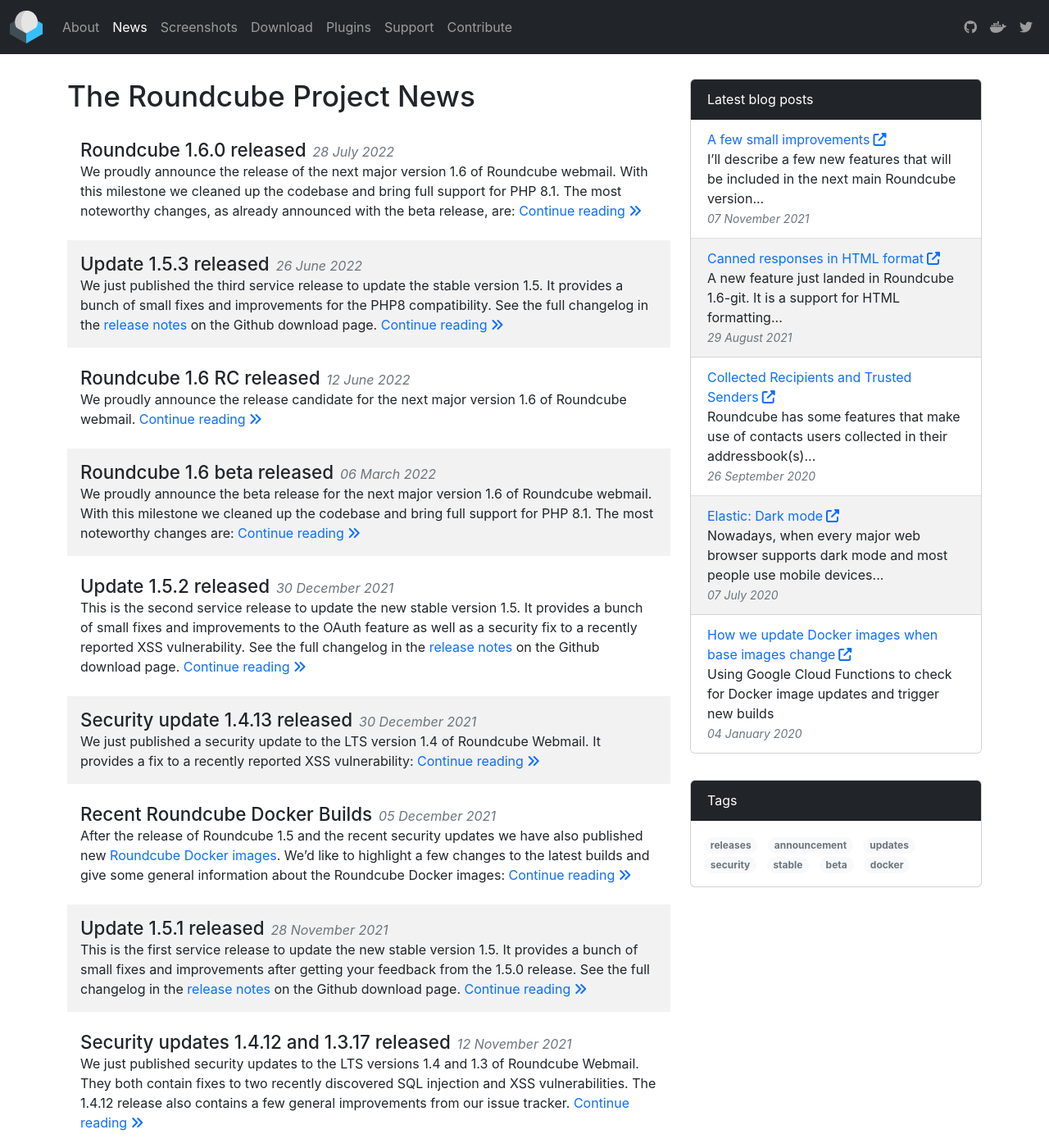
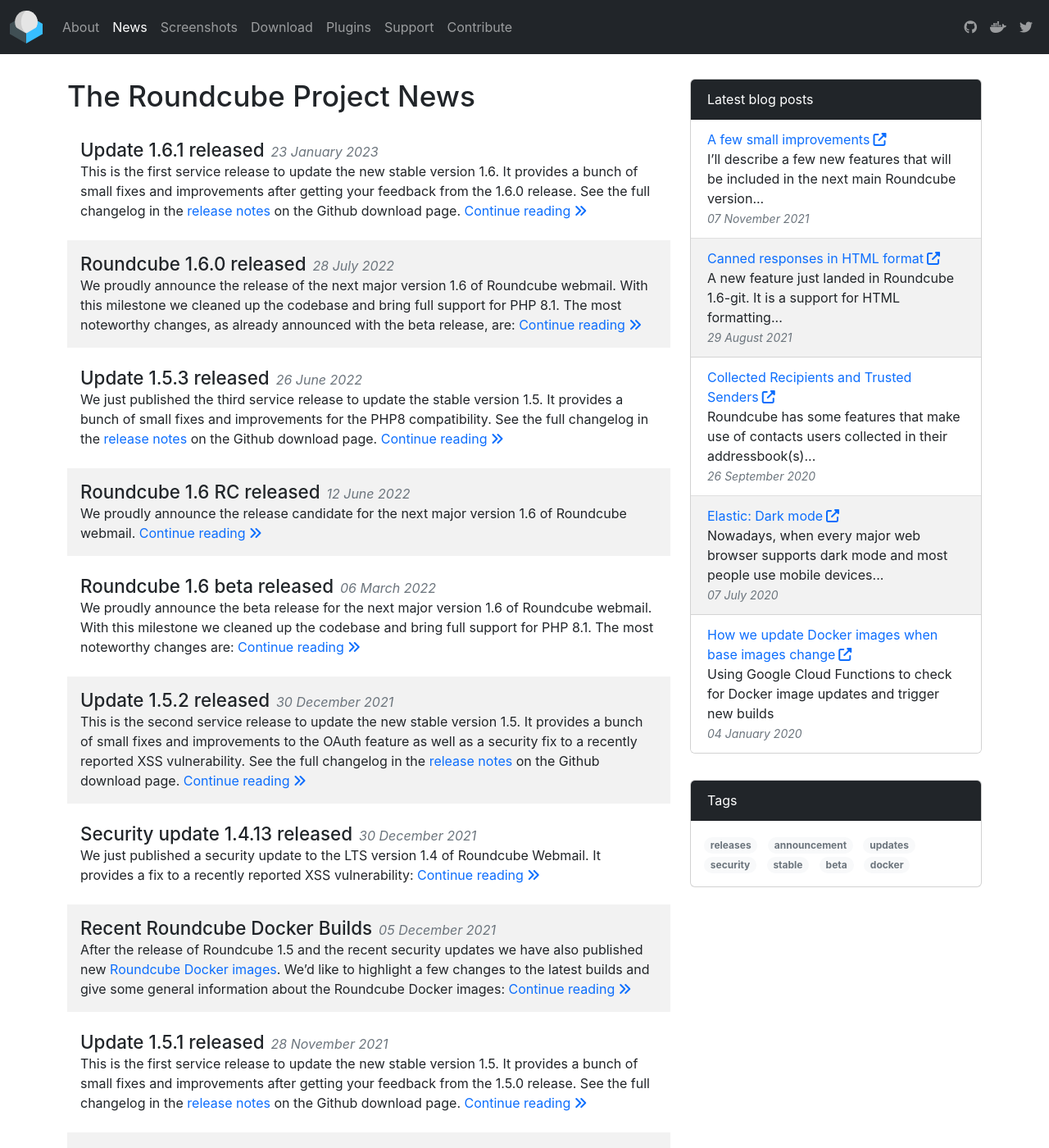
Before and after one commit to roundcube/roundcube.github.com, a Jekyll site: the page built from news/index.html, in a window 1280 px wide and 1400 px high. Shown: the whole window at 82% size. Built offline with Jekyll 4.4.1, drawn with Linux system fonts in a browser that asks for light colours; nearby versions of some CDN libraries; the list of posts is cut into pages by our own code; comment, search, counter and statistics services are not loaded; some of the changed text lies outside the part shown.

Commit message:
Announce 1.6.1 release

```diff
--- a/_data/releases.json
+++ b/_data/releases.json
@@ -1,25 +1,25 @@
 {
     "stable": {
         "name": "Stable version",
-        "version": "1.6.0",
+        "version": "1.6.1",
         "sources": [
             {
                 "package": "Dependent",
-                "url": "https://github.com/roundcube/roundcubemail/releases/download/1.6.0/roundcubemail-1.6.0.tar.gz",
+                "url": "https://github.com/roundcube/roundcubemail/releases/download/1.6.1/roundcubemail-1.6.1.tar.gz",
                 "size": "3.7 MB",
-                "checksum": "1224eaf628888e503c49d0e8a69aa4997e566c3605738d0303d9c7a09722f363"
+                "checksum": "ebf3b28d1a073bca9accb7c6c849593046426371797686ea3cb4894402373ea8"
             },
             {
                 "package": "Complete",
-                "url": "https://github.com/roundcube/roundcubemail/releases/download/1.6.0/roundcubemail-1.6.0-complete.tar.gz",
+                "url": "https://github.com/roundcube/roundcubemail/releases/download/1.6.1/roundcubemail-1.6.1-complete.tar.gz",
                 "size": "5.7 MB",
-                "checksum": "2409ccdfe2e465f086cb9fc18c88dfe0aaf6ccc23924564975061209921694ba"
+                "checksum": "46c2f6ba34bcb7e57e47cb034bf338e5fc7dcceddda9212a2ef3bd3146d97bed"
             },
             {
                 "package": "Framework",
-                "url": "https://github.com/roundcube/roundcubemail/releases/download/1.6.0/roundcube-framework-1.6.0.tar.gz",
+                "url": "https://github.com/roundcube/roundcubemail/releases/download/1.6.1/roundcube-framework-1.6.1.tar.gz",
                 "size": "1.8 MB",
-                "checksum": "1573cd6b7b7f77d36de9bcc57055c1ade79f60ef5e01851f14f6a998a075fb89"
+                "checksum": "05d2dfe65772e056effe72af4df79ff66829221b7ec3f96d0f71e054a0261b08"
             }
         ]
     },
--- /dev/null
+++ b/_posts/2023-01-23-update-1.6.1-released.md
@@ -0,0 +1,23 @@
+---
+layout: article
+title: Update 1.6.1 released
+tags: releases updates stable
+---
+This is the first service release to update the new stable version 1.6.
+It provides a bunch of small fixes and improvements after getting your feedback
+from the 1.6.0 release. See the full changelog in the [release notes](https://github.com/roundcube/roundcubemail/releases/tag/1.6.1) on the Github download page.
+
+This release is considered stable and we recommend to update all productive installations
+of Roundcube with this version. Download it from [roundcube.net](https://roundcube.net/download).
+
+Please do backup your data before updating!
+
+## Upgrading the Complete Package
+
+Attention when upgrading Roundcube using the complete package!
+
+The installto.sh script does not update the `vendor` folder of the installation target.
+If you're not using Composer to install plugins or other dependencies, please remove the `composer.json`
+file of your Roundcube installation before running the `installto.sh` script.
+
+If you have Composer installed, run `composer update --no-dev` to complete the upgrade.
```
